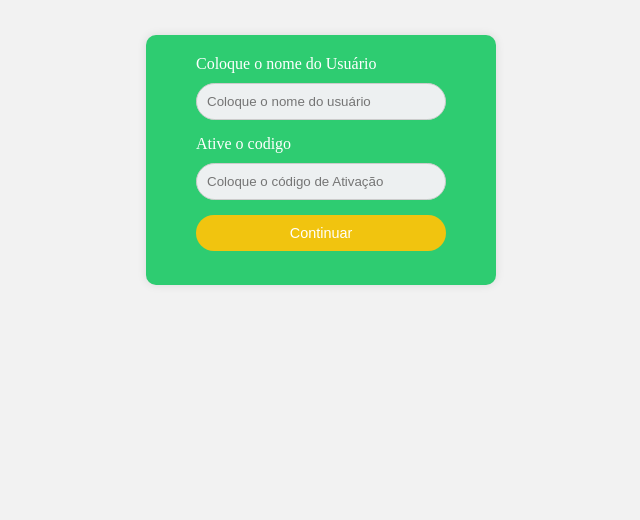
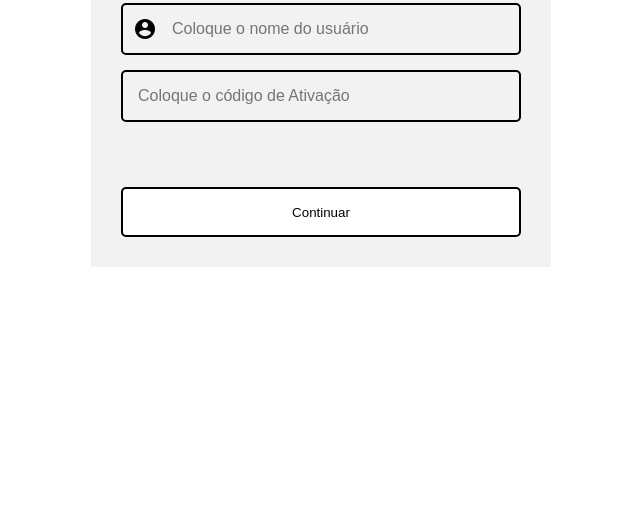
Before and after one commit to Gladistony/Projeto-Interdisciplinar-3, a plain HTML site: page projeto interdiciplinar 03/Paginas/telaDeAtivacao.html in a window 1280 px wide. Shown: the part 280-800 px from the top of the page, without its empty margins (319-959 px from the left). Drawn offline with Linux system fonts and the light colour scheme; files that its build step writes are made by us from their sources.

Commit message:
css da tela de ativação feito

```diff
--- a/projeto interdiciplinar 03/Paginas/telaDeAtivacao.html
+++ b/projeto interdiciplinar 03/Paginas/telaDeAtivacao.html
@@ -5,148 +5,28 @@
     <link rel="stylesheet" href="../Estilos/estiloTelaDeAtivacao.css">
     <meta name="viewport" content="width=device-width, initial-scale=1.0">
     <title>Tela de Ativação</title>
+    <link rel="stylesheet" href="../Styles/estiloTelaDeAtivacao.css">
+    <link href="https://fonts.googleapis.com/icon?family=Material+Icons" rel="stylesheet">
 </head>
 <body>
     <main>
-        <header>
-            <h1 class="codigoDeAtivacao">12345676332</h1>
-        </header>
         <div class="conteiner">
             <form action="" method="post">
 
                 <div div class="caixa-texto">
-                    <label for="codigoDeAtivacao"class="texto-1"> Coloque o nome do Usuário </label>
+                    <i class="material-icons">account_circle</i>
                     <input type="text" id="caixaDeAtivacao" placeholder="Coloque o nome do usuário" id="nomeDeAtivacao" >
                 </div>
 
                 <div div class="caixa-texto">
-                    <label for="codigoDeAtivacao"class="texto-1"> Ative o codigo </label>
-                    <input type="number" id="caixaDeAtivacao" placeholder="Coloque o código de Ativação" id="codigoDeAtivacao" >
+                    <input type="text" id="caixaDeAtivacao" placeholder="Coloque o código de Ativação" id="codigoDeAtivacao" >
                 </div>
-                     <button type="submit" class="" id="BotaoDeAtivar"> Continuar</button>
+                    <button type="submit" class="" id="BotaoDeAtivar">Continuar</button>
             </form>
 
             <div><p class="mensagemDeErro"> </p> </div>
             <div id="loading" class="loading-spinner" style="display: none;"></div>
         </div>
     </main>
-
 </body>
-    <style>
-    *{
-    margin: 0;
-    padding: 0;
-    box-sizing: border-box;
-}
-body{
-    width: auto;
-    height: 100vh;
-    display: flex;
-    justify-content: center;
-    align-items: center;
-    background-color: #f2f2f2;
-
-
-}
-.conteiner{
-    background-color: #2ecc71;
-    display: flex;
-    flex-direction: column;
-    align-items: center;
-    padding: 20px;
-    height: 250px;
-    width: 350px;
-    text-align: start;
-    border-radius: 10px;
-    box-shadow: 0 0 10px rgba(0, 0, 0, 0.1);
-}
-.caixa-texto {
-    width: 250px;
-    margin-bottom: 5px;
-}
-
-.caixa-texto input {
-    background-color: #edf0f1;
-    width: 100%;
-    padding: 10px;
-    border: 1px solid #ccc;
-    border-radius: 60px;
-    box-sizing: border-box;
-    margin-bottom: 10px;
-    margin-top: 10px;
-}
-button {
-    background-color: #f1c40f;
-    color: white;
-    padding: 10px 20px;
-    border: none;
-    border-radius: 50px;
-    cursor: pointer;
-    width: 100%;
-    font-size: 0.9em;
-}
-
-button:hover {
-    background-color: #3498db;
-}
-
-.full-width-button {
-    margin-top: 10px;
-}
-
-.texto-1{
-    margin-right: 9px;
-    text-align: center;
-    margin-bottom:50px;
-    color: #ffffff;
-}
-.codigoDeAtivacao{
-    display:flex;
-    justify-content: center;
-    margin-bottom: 50px;
-    font-size: 1.6rem;
-}
-
-/* .erro input {
-    background-color: #f0f0f0;
-    border: 1px solid #ce3939;
-}
-
-#mensagem-erroLogin {
-    display: block; /* colocar em display block */
-/*     background-color: #ce3939;
-    margin: auto;
-    width: 200px;
-    height: auto;
-    position: relative;
-    text-align: center;
-    font-size: small;
-    margin-top: -20px;
-    color: #edf0f1;
-    border-radius: 10px;
-    word-wrap: break-word;
-    overflow: hidden;
-    margin-bottom: 20px; */
-/* }
-
-.loading-spinner {
-    border: 4px solid rgba(0, 0, 0, 0.1);
-    border-left-color: #007bff;
-    border-radius: 50%;
-    width: 40px;
-    height: 40px;
-    animation: spin 1s linear infinite;
-    margin: 20px auto;
-}
-
-@keyframes spin {
-    0% {
-        transform: rotate(0deg);
-    }
-    100% {
-        transform: rotate(360deg);
-    }
-}
- */
-    </style>
 </html>
--- a/projeto interdiciplinar 03/Styles/estiloTelaDeAtivacao.css
+++ b/projeto interdiciplinar 03/Styles/estiloTelaDeAtivacao.css
@@ -1,5 +1,82 @@
-*{
+* {
     margin: 0;
     padding: 0;
     box-sizing: border-box;
+    justify-content: center;
 }
+
+body {
+    font-family: Arial, sans-serif;
+    display: flex;
+    flex-direction: column;
+    height: 100vh;
+    background-color: #ffffff;
+}
+
+main {
+    background-color: #f2f2f2;
+    display: flex;
+    flex-direction: column;
+    justify-content: center;
+    align-items: center;
+    padding: 30px;
+    margin-right: auto;
+    margin-left: auto;
+}
+
+main > div > h1 {
+    font-size: 40px;
+    margin-bottom: 10px;
+    display: flex;
+    justify-content: center;
+    align-items: center;
+}
+
+.container {
+    display: flex;
+    align-items: center;
+    justify-content: center;
+    flex-direction: column;
+}
+
+.caixa-texto {
+    display: flex;
+    align-items: center;
+    justify-content: center;
+    width: 400px;
+    border: 2px solid;
+    padding: 10px;
+    margin-bottom: 15px;
+    border-radius: 5px;
+}
+
+.caixa-texto i {
+    font-size: 24px;
+    margin-right: 10px;
+}
+
+.caixa-texto input {
+    border: none;
+    outline: none;
+    flex: 1;
+    padding: 5px;
+    background: none;
+    font-size: 16px;
+}
+
+#BotaoDeAtivar {
+    height: 50px;
+    width: 100%;
+    background-color: #fff;
+    border: 2px solid;
+    padding: 10px 20px;
+    border-radius: 5px;
+    cursor: pointer;
+    transition: background-color 0.3s ease;
+    margin-top: 50px;
+}
+
+#BotaoDeAtivar:hover {
+    background-color: black;
+    color: #fff;
+}
```
